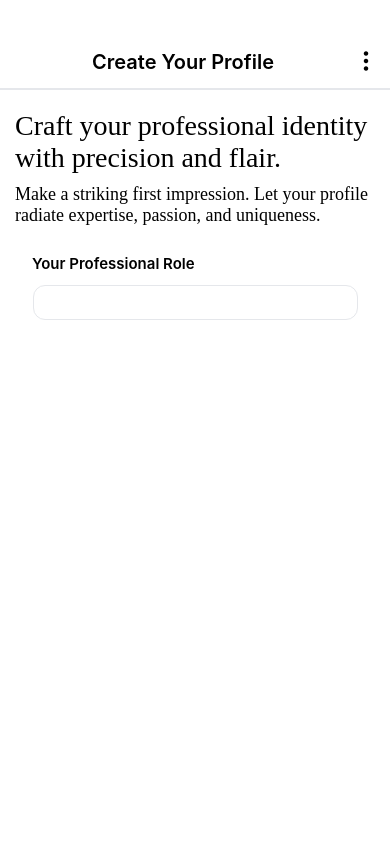
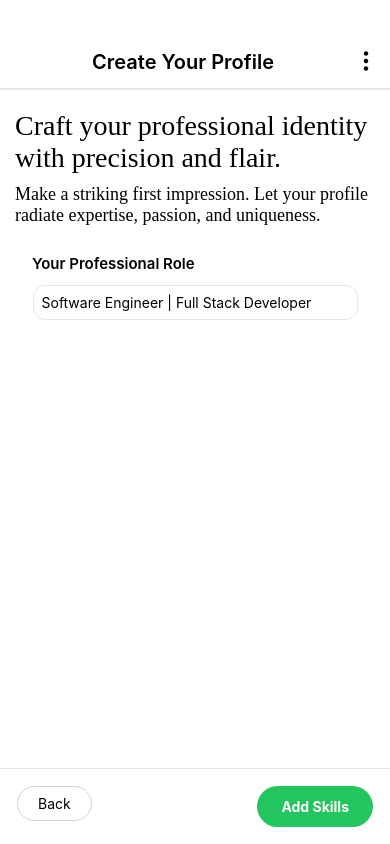
Before and after one commit to sagarpandey142/Co_PartnerApp, a React Native app in the folder Client/: screen / in a window 390 px wide. Built offline with nearby package versions, Linux system fonts and the light colour scheme.

Commit message:
profesional exp

```diff
--- a/Client/Component/Common/Footer.js
+++ b/Client/Component/Common/Footer.js
@@ -0,0 +1,20 @@
+import React from 'react'
+import { View ,Text, TouchableOpacity} from 'react-native'
+import tw from 'twrnc'
+
+const Footer = ({button1Text,button2Text}) => {
+  return (
+    <View style={tw` flex-1 justify-end`}>
+        <View style={{ borderTopWidth: 1, borderTopColor: '#E5E7EB',padding:17,display:'flex',flexDirection:'row', justifyContent:'space-between' }}>
+            <TouchableOpacity>
+                 <Text style={tw` border border-gray-300 p-2 rounded-full px-5`}>{button1Text}</Text>
+            </TouchableOpacity>
+            <TouchableOpacity>
+                 <Text style={tw` bg-green-500 p-3 px-6 rounded-full text-white font-bold`}>{button2Text}</Text>
+            </TouchableOpacity>
+        </View>
+    </View>
+  )
+}
+
+export default Footer
--- a/Client/Component/SignupContent/ProffesionalRole.js
+++ b/Client/Component/SignupContent/ProffesionalRole.js
@@ -5,6 +5,7 @@ import Navbar from '../Common/Navbar';
 import {FontMadimi} from "../Fonts/FetchFonts"
 import {fontNuecha} from "../Fonts/FetchFonts"
 import { AppLoading } from 'expo-app-loading';
+import Footer from '../Common/Footer';
 
 
 
@@ -21,7 +22,9 @@ const ProfessionalRole = () => {
 
     loadData();
   }, []);
-
+    if(dataLoaded==false){
+       <AppLoading/>
+    }
 
 
 
@@ -38,11 +41,12 @@ const ProfessionalRole = () => {
         <Text style={tw` mt-7 ml-8 font-semibold text-[15px]`}>Your Professional Role</Text>
         {/*input */}
         <TextInput
-          placeholder=''
+          placeholder='Software Engineer | Full Stack Developer'
           style={tw`w-10/12 mt-3  mx-auto border border-b-1 rounded-xl p-2 border-gray-200`}
         />
 
       </View>
+       <Footer button1Text="Back" button2Text="Add Skills"/>
     </View>
   );
 };
```
